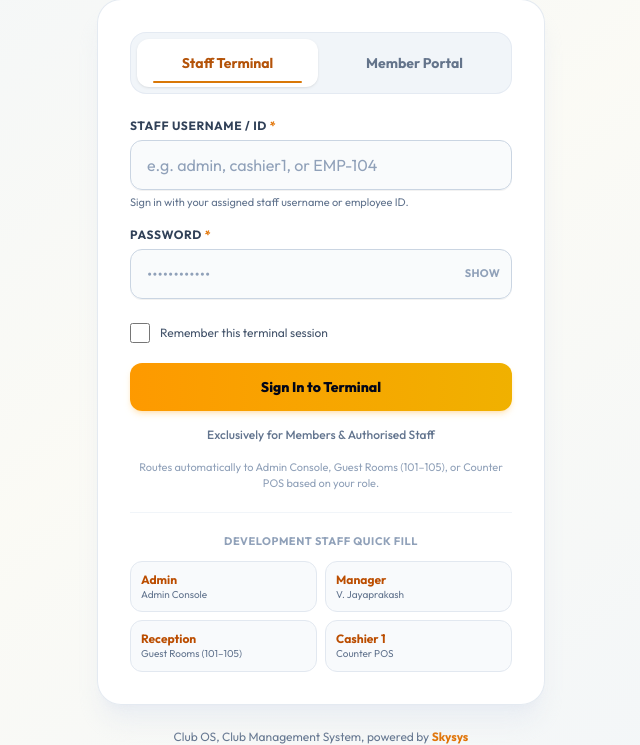
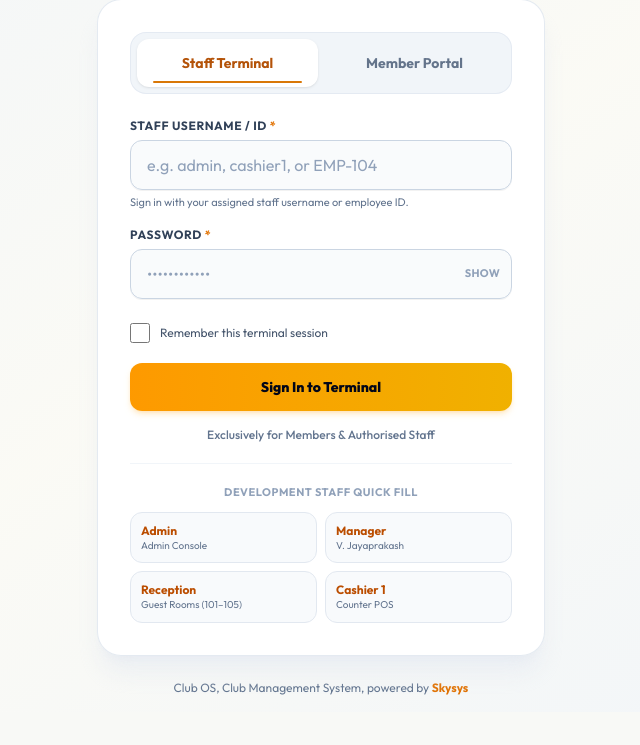
Before and after one commit to gran-sso/club-os, a Laravel app: page /login in a window 1280 px wide. Shown: the part 179-924 px from the top of the page, without its empty margins (319-959 px from the left). After the commit the page ends 874 px from the top, so only its background shows below. Run offline with Laravel 12, Linux system fonts and the light colour scheme; style sheets or scripts are compiled from the project's sources; parts of the project's set-up code (start-up, migrations or seed data) failed here and were passed over; some libraries are stand-ins or nearby versions.

Commit message:
refactor: Remove redundant routing role hint from staff login panel

```diff
--- a/resources/views/auth/login.blade.php
+++ b/resources/views/auth/login.blade.php
@@ -199,10 +199,6 @@
 
                             <p class="text-xs text-slate-500 text-center font-medium">
                                 Exclusively for Members &amp; Authorised Staff
-                            </p>
-
-                            <p class="text-[11px] text-slate-400 text-center">
-                                Routes automatically to Admin Console, Guest Rooms (101–105), or Counter POS based on your role.
                             </p>
                         </form>
 
```
